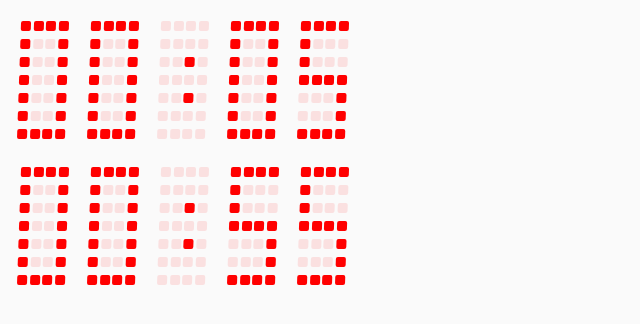
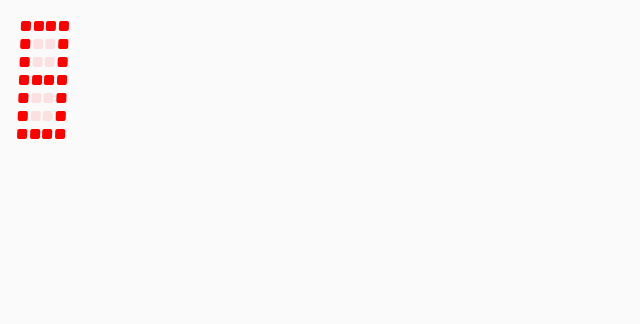
Before and after one commit to manufosela/lcd-digit, a website with bundled scripts: page demo/index.html in a window 1280 px wide. Shown: the whole page, without its empty margins (0-640 px from the left). Built offline with nearby package versions, Linux system fonts and the light colour scheme.

Commit message:
chore: create a simple demo

```diff
--- a/demo/index.html
+++ b/demo/index.html
@@ -25,39 +25,6 @@
   </head>
 
   <body>
-    <section>
-      <lcd-digit
-        id="dec-minutes1"
-        digit="0"
-        lcd-reference="unit-minutes1"
-        max-value="5"
-      ></lcd-digit>
-
-      <lcd-digit id="unit-minutes1" digit="0" lcd-reference="dec-seconds1"></lcd-digit>
-
-      <lcd-digit digit=":"></lcd-digit>
-
-      <lcd-digit id="dec-seconds1" digit="1" lcd-reference="unit-seconds1" max-value="5">
-      </lcd-digit>
-
-      <lcd-digit id="unit-seconds1" digit="2" count increment="-1"></lcd-digit>
-    </section>
-    <section>
-      <lcd-digit
-        id="dec-minutes2"
-        digit="0"
-        lcd-reference="unit-minutes2"
-        max-value="5"
-      ></lcd-digit>
-
-      <lcd-digit id="unit-minutes2" digit="0" lcd-reference="dec-seconds2"></lcd-digit>
-
-      <lcd-digit digit=":"></lcd-digit>
-
-      <lcd-digit id="dec-seconds2" digit="4" lcd-reference="unit-seconds2" max-value="5">
-      </lcd-digit>
-
-      <lcd-digit id="unit-seconds2" digit="8" count></lcd-digit>
-    </section>
+    <lcd-digit id="unit-seconds" digit="8"></lcd-digit>
   </body>
 </html>
```
